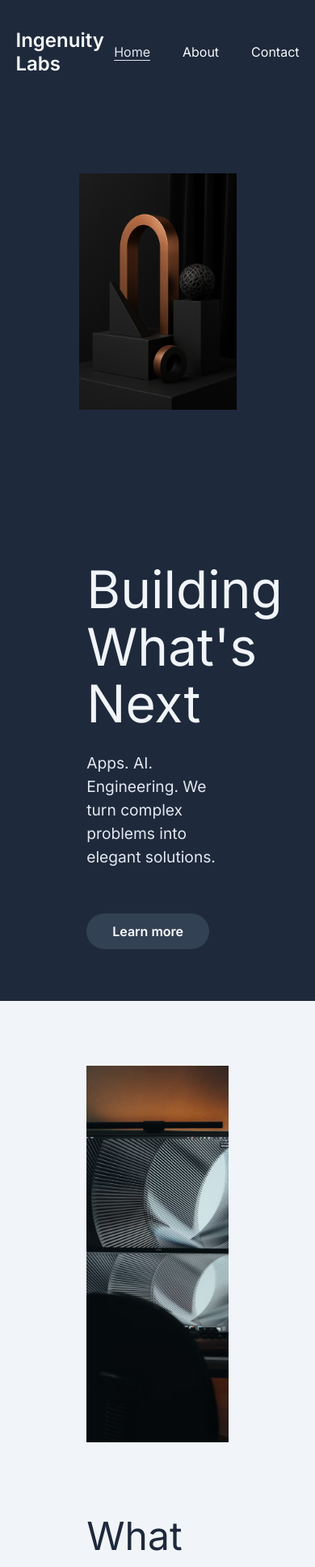
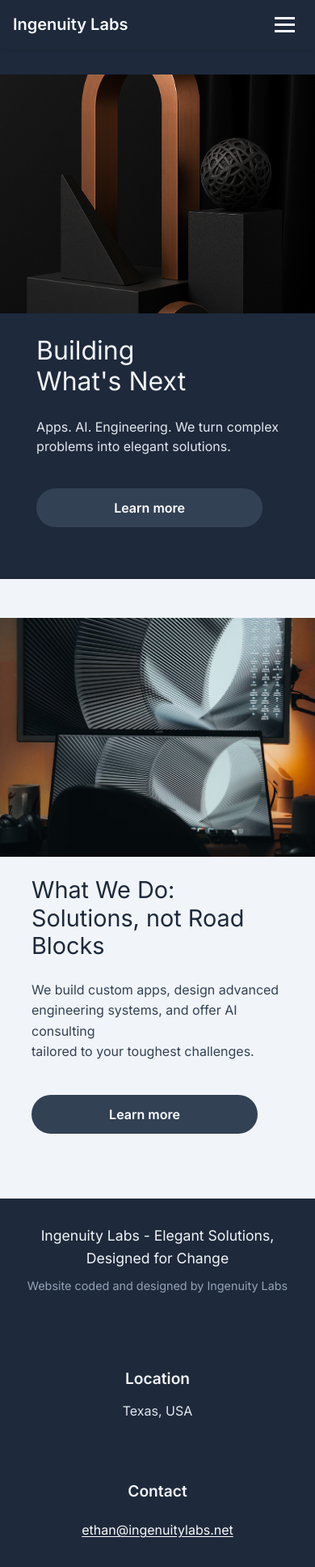
Before and after one commit to hopppe/ingenuitylabs, a React (Create React App) app: page / in a window 390 px wide. Shown: the top 1935 px of the page at 81% size. Built offline with nearby package versions, Linux system fonts and the light colour scheme.

Commit message:
Implement mobile optimization and improve form contrast

```diff
--- a/public/index.html
+++ b/public/index.html
@@ -3,13 +3,20 @@
   <head>
     <meta charset="utf-8" />
     <link rel="icon" href="%PUBLIC_URL%/favicon.ico" />
-    <meta name="viewport" content="width=device-width, initial-scale=1" />
-    <meta name="theme-color" content="#000000" />
-    <link href="https://fonts.googleapis.com/css2?family=Inter:wght@400;600&family=Playfair+Display:wght@600&display=swap" rel="stylesheet">
+    <meta name="viewport" content="width=device-width, initial-scale=1, maximum-scale=5, user-scalable=yes" />
+    <meta name="theme-color" content="#1e293b" />
+    <link href="https://fonts.googleapis.com/css2?family=Inter:wght@400;500;600;700&display=swap" rel="stylesheet">
     <meta
       name="description"
-      content="Web site created using create-react-app"
+      content="Ingenuity Labs - Innovative solutions for tomorrow's challenges. We create cutting-edge technology to transform ideas into reality."
     />
+    <meta name="keywords" content="Ingenuity Labs, innovation, technology, solutions, development" />
+    <meta name="author" content="Ingenuity Labs" />
+    <meta property="og:title" content="Ingenuity Labs - Innovative Solutions" />
+    <meta property="og:description" content="Ingenuity Labs - Innovative solutions for tomorrow's challenges. We create cutting-edge technology to transform ideas into reality." />
+    <meta property="og:type" content="website" />
+    <meta property="og:url" content="https://ingenuitylabs.net" />
+    <meta property="og:image" content="%PUBLIC_URL%/og-image.jpg" />
     <link rel="apple-touch-icon" href="%PUBLIC_URL%/logo192.png" />
     <!--
       manifest.json provides metadata used when your web app is installed on a
@@ -25,7 +32,7 @@
       work correctly both with client-side routing and a non-root public URL.
       Learn how to configure a non-root public URL by running `npm run build`.
     -->
-    <title>React App</title>
+    <title>Ingenuity Labs - Innovative Solutions</title>
   </head>
   <body>
     <noscript>You need to enable JavaScript to run this app.</noscript>
--- a/src/App.css
+++ b/src/App.css
@@ -7,6 +7,8 @@ body {
   color: #f8fafc;
   -webkit-font-smoothing: antialiased;
   -moz-osx-font-smoothing: grayscale;
+  font-size: 16px;
+  line-height: 1.5;
 }
 
 a {
@@ -39,52 +41,6 @@ p {
 
 main {
   padding: 0;
-}
-
-/* Navbar */
-.navbar {
-  display: flex;
-  justify-content: space-between;
-  align-items: center;
-  padding: 1.5rem 5%;
-  background-color: #1e293b;
-  position: sticky;
-  top: 0;
-  z-index: 1000;
-}
-
-.navbar-logo {
-  font-weight: 600;
-  font-size: 1.5rem;
-  color: #f8fafc;
-}
-
-.nav-menu {
-  display: flex;
-  list-style: none;
-  gap: 2.5rem;
-  margin: 0;
-  padding: 0;
-}
-
-.nav-item {
-  margin: 0;
-}
-
-.nav-links {
-  position: relative;
-  color: #f8fafc;
-  font-size: 1rem;
-  transition: color 0.2s ease;
-}
-
-.nav-links:hover,
-.nav-links.active {
-  color: #e2e8f0;
-}
-
-.nav-links.active {
-  text-decoration: underline;
 }
 
 /* Hero Section */
@@ -283,3 +239,131 @@ footer {
 .footer-link:hover {
   color: #e2e8f0;
 }
+
+/* Set up for touch devices */
+input,
+button,
+a.btn,
+.nav-links,
+select,
+textarea {
+  touch-action: manipulation;
+}
+
+/* Ensure images don't overflow their containers */
+img {
+  max-width: 100%;
+  height: auto;
+}
+
+/* Mobile Responsive Design */
+@media (max-width: 768px) {
+  h1 {
+    font-size: 2.5rem;
+    margin-bottom: 1rem;
+  }
+
+  h2 {
+    font-size: 2rem;
+    margin-bottom: 1rem;
+  }
+
+  /* Hero section mobile adjustments */
+  .hero {
+    flex-direction: column;
+    min-height: auto;
+    padding: 2rem 0;
+  }
+
+  .hero .text {
+    max-width: 90%;
+    padding: 0 5%;
+    margin-bottom: 2rem;
+    order: 2; /* Move text below the image */
+  }
+
+  .hero img {
+    width: 100%;
+    max-height: 300px;
+    object-fit: cover;
+    order: 1; /* Move image above the text */
+  }
+
+  .hero p {
+    font-size: 1rem;
+    margin-bottom: 1.5rem;
+  }
+
+  /* Feature section mobile adjustments */
+  .feature {
+    flex-direction: column;
+    padding: 3rem 0;
+  }
+
+  .feature .text {
+    max-width: 90%;
+    padding: 0 5%;
+    margin-bottom: 2rem;
+    order: 2; /* Move text below the image */
+  }
+
+  .feature img {
+    width: 100%;
+    order: 1; /* Move image above the text */
+  }
+
+  /* Contact section mobile adjustments */
+  .split {
+    flex-direction: column;
+  }
+
+  /* Make form elements larger on mobile for better touch targets */
+  input,
+  textarea,
+  button[type="submit"] {
+    padding: 14px;
+    font-size: 16px;
+    min-height: 44px;
+  }
+
+  button[type="submit"] {
+    width: 100%;
+    border-radius: 8px;
+    padding: 14px 20px;
+  }
+
+  /* Footer mobile adjustments */
+  footer {
+    flex-direction: column;
+    padding: 2rem 5%;
+  }
+
+  .footer-left {
+    max-width: 100%;
+    margin-bottom: 2rem;
+  }
+
+  .footer-right {
+    flex-direction: column;
+    gap: 2rem;
+  }
+}
+
+/* Small mobile devices */
+@media (max-width: 480px) {
+  h1 {
+    font-size: 2rem;
+  }
+
+  h2 {
+    font-size: 1.75rem;
+  }
+
+  .hero p, .feature p {
+    font-size: 1rem;
+  }
+
+  .footer-section {
+    text-align: center;
+  }
+}
--- a/src/components/Footer.css
+++ b/src/components/Footer.css
@@ -51,6 +51,8 @@
   text-decoration: underline;
   transition: color 0.2s ease;
   text-underline-offset: 2px;
+  padding: 6px 0;
+  display: inline-block;
 }
 
 .footer-link:hover {
@@ -67,10 +69,34 @@
   .footer-right {
     flex-direction: column;
     gap: 1.5rem;
+    width: 100%;
   }
 
   .footer-left {
     margin-right: 0;
     margin-bottom: 1rem;
+    min-width: auto;
+    width: 100%;
+  }
+
+  .footer-section {
+    width: 100%;
+  }
+
+  .footer-link {
+    padding: 8px 0;
+    margin-bottom: 4px;
+    font-size: 1rem;
   }
 }
+
+@media (max-width: 480px) {
+  .footer {
+    padding: 2rem 5%;
+    text-align: center;
+  }
+
+  .footer-section h3 {
+    margin-bottom: 0.75rem;
+  }
+}
--- a/src/components/Navbar.css
+++ b/src/components/Navbar.css
@@ -8,6 +8,7 @@
   top: 0;
   z-index: 999;
   padding: 0 5%;
+  box-shadow: 0 2px 10px rgba(0, 0, 0, 0.1);
 }
 
 .navbar-logo {
@@ -57,12 +58,103 @@
   color: #f8fafc;
 }
 
+/* Hide hamburger menu on desktop */
+.menu-icon {
+  display: none;
+  cursor: pointer;
+}
+
+.hamburger {
+  width: 25px;
+  height: 3px;
+  background-color: #f8fafc;
+  position: relative;
+  transition: all 0.3s ease;
+}
+
+.hamburger::before,
+.hamburger::after {
+  content: '';
+  position: absolute;
+  width: 25px;
+  height: 3px;
+  background-color: #f8fafc;
+  transition: all 0.3s ease;
+}
+
+.hamburger::before {
+  transform: translateY(-8px);
+}
+
+.hamburger::after {
+  transform: translateY(8px);
+}
+
+/* Hamburger animation */
+.hamburger.open {
+  background: transparent;
+}
+
+.hamburger.open::before {
+  transform: rotate(45deg);
+}
+
+.hamburger.open::after {
+  transform: rotate(-45deg);
+}
+
 @media screen and (max-width: 768px) {
   .navbar {
-    padding: 0 1.5rem;
+    height: 60px; /* Reduced height for mobile */
+    padding: 0 1rem;
+  }
+
+  .navbar-logo {
+    font-size: 1.25rem; /* Smaller font size for mobile */
+  }
+
+  /* Show hamburger menu on mobile */
+  .menu-icon {
+    display: block;
+    z-index: 1000;
+    width: 44px;
+    height: 44px;
+    display: flex;
+    align-items: center;
+    justify-content: center;
   }
 
   .nav-menu {
+    display: flex;
+    flex-direction: column;
+    width: 100%;
+    position: absolute;
+    top: 60px;
+    left: -100%;
+    opacity: 0;
+    background-color: #1e293b;
+    padding: 1rem 0;
+    transition: all 0.5s ease;
     gap: 1.5rem;
+    box-shadow: 0 4px 6px rgba(0, 0, 0, 0.1);
+  }
+
+  .nav-menu.active {
+    left: 0;
+    opacity: 1;
+    padding: 1.5rem 0;
+    z-index: 900;
+  }
+
+  .nav-links {
+    padding: 12px 16px; /* Larger touch target */
+    font-size: 1rem; /* Slightly larger text for better readability */
+    width: 100%;
+    display: block;
+    text-align: center;
+  }
+
+  .nav-item {
+    width: 100%;
   }
 }
--- a/src/components/Navbar.js
+++ b/src/components/Navbar.js
@@ -1,26 +1,53 @@
-import React from 'react';
+import React, { useState, useEffect, useRef } from 'react';
 import { Link, NavLink } from 'react-router-dom';
 import './Navbar.css';
 
 function Navbar() {
+  const [menuOpen, setMenuOpen] = useState(false);
+  const menuRef = useRef(null);
+
+  const toggleMenu = () => {
+    setMenuOpen(!menuOpen);
+  };
+
+  // Handle clicking outside of the menu to close it
+  useEffect(() => {
+    const handleClickOutside = (event) => {
+      if (menuRef.current && !menuRef.current.contains(event.target) && menuOpen) {
+        setMenuOpen(false);
+      }
+    };
+
+    document.addEventListener('mousedown', handleClickOutside);
+    return () => {
+      document.removeEventListener('mousedown', handleClickOutside);
+    };
+  }, [menuOpen]);
+
   return (
     <nav className="navbar">
       <Link to="/" className="navbar-logo">
         Ingenuity Labs
       </Link>
-      <ul className="nav-menu">
+
+      {/* Hamburger menu button for mobile */}
+      <div className="menu-icon" onClick={toggleMenu}>
+        <div className={menuOpen ? "hamburger open" : "hamburger"}></div>
+      </div>
+
+      <ul ref={menuRef} className={menuOpen ? "nav-menu active" : "nav-menu"}>
         <li className="nav-item">
-          <NavLink to="/" className={({isActive}) => isActive ? "nav-links active" : "nav-links"}>
+          <NavLink to="/" className={({isActive}) => isActive ? "nav-links active" : "nav-links"} onClick={() => setMenuOpen(false)}>
             Home
           </NavLink>
         </li>
         <li className="nav-item">
-          <NavLink to="/about" className={({isActive}) => isActive ? "nav-links active" : "nav-links"}>
+          <NavLink to="/about" className={({isActive}) => isActive ? "nav-links active" : "nav-links"} onClick={() => setMenuOpen(false)}>
             About
           </NavLink>
         </li>
         <li className="nav-item">
-          <NavLink to="/contact" className={({isActive}) => isActive ? "nav-links active" : "nav-links"}>
+          <NavLink to="/contact" className={({isActive}) => isActive ? "nav-links active" : "nav-links"} onClick={() => setMenuOpen(false)}>
             Contact
           </NavLink>
         </li>
--- a/src/index.css
+++ b/src/index.css
@@ -5,9 +5,32 @@ body {
     sans-serif;
   -webkit-font-smoothing: antialiased;
   -moz-osx-font-smoothing: grayscale;
+  overflow-x: hidden; /* Prevent horizontal scrolling */
+  -webkit-tap-highlight-color: rgba(0, 0, 0, 0.1); /* Better tap highlight for mobile */
+}
+
+* {
+  box-sizing: border-box;
 }
 
 code {
   font-family: source-code-pro, Menlo, Monaco, Consolas, 'Courier New',
     monospace;
 }
+
+/* Base responsiveness */
+img, video, canvas, svg {
+  max-width: 100%;
+  height: auto;
+}
+
+/* Remove outline for non-keyboard focus */
+:focus:not(:focus-visible) {
+  outline: none;
+}
+
+/* Ensure keyboard focus is visible */
+:focus-visible {
+  outline: 2px solid #4a90e2;
+  outline-offset: 2px;
+}
--- a/src/pages/Home.css
+++ b/src/pages/Home.css
@@ -2,6 +2,7 @@
   margin: 0;
   padding: 0;
   width: 100%;
+  overflow-x: hidden; /* Prevent horizontal scrolling */
 }
 
 .hero {
@@ -118,13 +119,59 @@
 
   .hero .text, .feature .text {
     max-width: 90%;
-    padding: 3rem 5% 4rem;
+    padding: 3rem 5% 2rem;
     order: 2;
   }
 
   .hero-image, .feature-image {
     width: 100%;
-    height: 55vh;
+    height: 40vh;
     order: 1;
   }
+
+  .hero h1 {
+    font-size: 2.5rem;
+    line-height: 1.2;
+  }
+
+  .hero p, .feature p {
+    font-size: 1.1rem;
+    margin-bottom: 1.5rem;
+    line-height: 1.5;
+  }
+
+  .feature h2 {
+    font-size: 2.2rem;
+    line-height: 1.3;
+  }
+
+  .btn {
+    padding: 12px 24px;
+    width: 100%;
+    max-width: 280px;
+    text-align: center;
+    font-size: 1rem;
+  }
 }
+
+@media (max-width: 480px) {
+  .hero h1 {
+    font-size: 2rem;
+  }
+
+  .feature h2 {
+    font-size: 1.8rem;
+  }
+
+  .hero-image, .feature-image {
+    height: 35vh;
+  }
+
+  .hero .text, .feature .text {
+    padding: 2rem 5%;
+  }
+
+  .hero p, .feature p {
+    font-size: 1rem;
+  }
+}
--- a/src/pages/Home.js
+++ b/src/pages/Home.js
@@ -24,7 +24,7 @@ const Home = () => {
         <div className="text">
           <h2>What We Do:<br />Solutions, not Road<br /> Blocks</h2>
           <p>
-            We build custom apps, design advances<br />
+            We build custom apps, design advanced<br />
             engineering systems, and offer AI consulting<br />
             tailored to your toughest challenges.
           </p>
```
Also changed, not shown: src/pages/About.css (+26 -1 lines), src/pages/Contact.css (+99 -4 lines), src/pages/Contact.js (+17 -2 lines), public/manifest.json.
